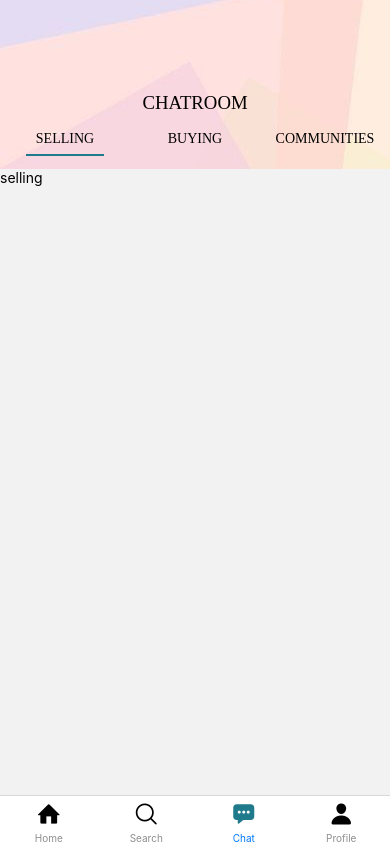
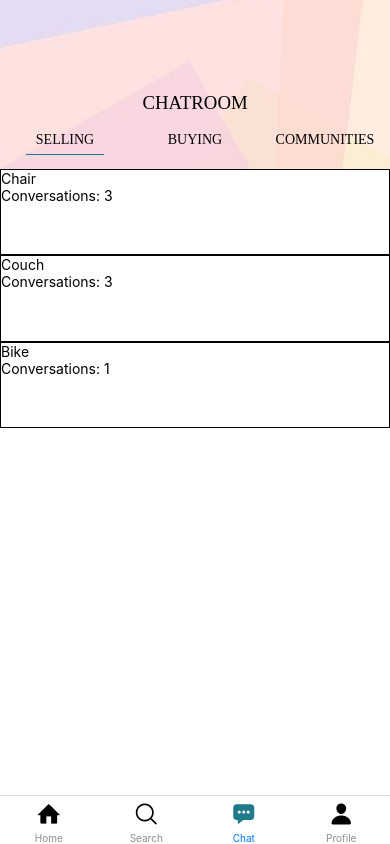
Before and after one commit to AGUPTA375/kandidat-frontend, a React Native app in the folder src/: screen /Chat in a window 390 px wide. Built offline with nearby package versions, Linux system fonts and the light colour scheme.

Commit message:
communities tabs

```diff
--- a/src/components/ChatHeader.js
+++ b/src/components/ChatHeader.js
@@ -50,7 +50,7 @@ const styles = StyleSheet.create({
     title: {
         fontFamily: "TharLon",
         fontSize: windowHeight/45,
-        marginBottom: "4%"
+        marginBottom: "4%",
     },
     headerButton: {
         width: windowWidth/3,
@@ -67,10 +67,10 @@ const styles = StyleSheet.create({
     },
     headerText: {
         fontFamily: "TharLon",
-        marginTop: 0
     },
     headerUnderLine: {
         width: windowWidth/5,
-        height: 2,
-        marginTop: "5%"}
+        height: 1,
+        marginTop: "5%"
+    }
 })
--- /dev/null
+++ b/src/components/JoinCommunity.js
@@ -0,0 +1,14 @@
+import { StyleSheet, Text, View, Dimensions, FlatList, TouchableOpacity } from 'react-native';
+import { useState, useEffect } from "react"
+
+// Window dimensions
+const windowWidth = Dimensions.get('window').width;
+const windowHeight = Dimensions.get('window').height;
+
+export default function JoinCommunity(props) {
+    return (
+        <View>
+            <Text>join</Text>
+        </View>
+    )
+}
--- /dev/null
+++ b/src/components/MyCommunities.js
@@ -0,0 +1,85 @@
+import { StyleSheet, Text, View, Dimensions, FlatList, TouchableOpacity } from 'react-native';
+import { useState, useEffect } from "react"
+
+// Window dimensions
+const windowWidth = Dimensions.get('window').width;
+const windowHeight = Dimensions.get('window').height;
+
+export default function MyCommunities(props) {
+    var colors = ["#83B692", "#F9ADA0", "#F9627D", "#C65B7C", "#5B3758"]
+
+    var DATA = [
+        {
+            id: 0,
+            title: "#Football"
+        },
+        {
+            id: 1,
+            title: "#Politics"
+        },
+        {
+            id: 2,
+            title: "#Random"
+        },
+        {
+            id: 3,
+            title: "#Memes"
+        }
+    ]
+
+    return(
+        <FlatList
+            data={DATA}
+            renderItem={({ item }) => {
+                return(
+                    <View style={styles.list}>
+                        <TouchableOpacity style={[styles.button, {backgroundColor: colors[item.id % colors.length]}]}>
+                            <Text style={styles.comstext}>{item.title}</Text>
+                        </TouchableOpacity>
+
+                    </View>
+                )
+            }}>
+        </FlatList>
+    )
+}
+
+const styles = StyleSheet.create({
+    root: {
+        width: windowWidth,
+        height: windowHeight,
+        backgroundColor: "white"
+    },
+    button: {
+        width: windowWidth*0.9,
+        height: windowHeight*0.1,
+        justifyContent: "center",
+        alignItems:"center",
+        borderRadius: 10
+
+    },
+    list: {
+        alignItems:"center",
+        marginTop:"5%"
+    },
+    comstext: {
+        fontSize: windowHeight/40
+    },
+    my_join_com: {
+        flexDirection: "row",
+        justifyContent:"space-around",
+        marginTop: "5%",
+        marginBottom: "2%"
+    },
+    com_buttons: {
+        width: windowWidth*0.4,
+        height: windowHeight*0.04,
+        justifyContent:"center",
+        alignItems:"center",
+    },
+    line: {
+        height:1,
+        width: windowWidth*0.3,
+        alignSelf:"center"
+    }
+})
--- a/src/screens/Chat.js
+++ b/src/screens/Chat.js
@@ -21,7 +21,7 @@ export default function Chat(props) {
         )
     } else {
         return (
-            <CommunitiesChat screen={"communities"}/>
+            <CommunitiesChat screen={"communities"} com={"my"}/>
         )
     }
 
--- a/src/screens/CommunitiesChat.js
+++ b/src/screens/CommunitiesChat.js
@@ -1,9 +1,131 @@
-import { StyleSheet, Text, View } from 'react-native';
+import { StyleSheet, Text, View, Dimensions, FlatList, TouchableOpacity } from 'react-native';
+import { useState, useEffect } from "react"
+
+import MyCommunities from '../components/MyCommunities';
+import JoinCommunity from '../components/JoinCommunity';
+
+// Window dimensions
+const windowWidth = Dimensions.get('window').width;
+const windowHeight = Dimensions.get('window').height;
 
 export default function CommunitiesChat(props) {
-    return (
-        <View>
-            <Text>{props.screen}</Text>
-        </View>
-    )
+
+    var colors = ["#83B692", "#F9ADA0", "#F9627D", "#C65B7C", "#5B3758"]
+
+    var DATA = [
+        {
+            id: 0,
+            title: "#Football"
+        },
+        {
+            id: 1,
+            title: "#Politics"
+        },
+        {
+            id: 2,
+            title: "#Random"
+        },
+        {
+            id: 3,
+            title: "#Memes"
+        }
+    ]
+
+    // States
+    const [line, setLine] = useState(props.com)
+
+    if (line === "my") {
+        return (
+            <View style={styles.root}>
+                <View style={styles.my_join_com}>
+
+                    <View>
+                        {/* My communities */}
+                        <TouchableOpacity style={styles.com_buttons} onPress={() => {setLine("my")}}>
+                            <Text style={{fontSize: windowHeight/50}}>My communities</Text>
+                        </TouchableOpacity>
+                        <View style={[styles.line, {backgroundColor: line === "my" ? "#1F7A8C" : "transparent"}]}></View>
+                    </View>
+
+                    <View>
+                        {/* Join new community */}
+                        <TouchableOpacity style={styles.com_buttons} onPress={() => {setLine("join")}}>
+                            <Text style={{fontSize: windowHeight/50}}>Join new community</Text>
+                        </TouchableOpacity>
+                        <View style={[styles.line, {backgroundColor: line === "join" ? "#1F7A8C" : "transparent"}]}></View>
+                    </View>
+
+                </View>
+
+            <MyCommunities />
+            </View>
+        )
+    } else {
+        return (
+            <View style={styles.root}>
+                <View style={styles.my_join_com}>
+
+                    <View>
+                        {/* My communities */}
+                        <TouchableOpacity style={styles.com_buttons} onPress={() => {setLine("my")}}>
+                            <Text style={{fontSize: windowHeight/50}}>My communities</Text>
+                        </TouchableOpacity>
+                        <View style={[styles.line, {backgroundColor: line === "my" ? "#1F7A8C" : "transparent"}]}></View>
+                    </View>
+
+                    <View>
+                        {/* Join new community */}
+                        <TouchableOpacity style={styles.com_buttons} onPress={() => {setLine("join")}}>
+                            <Text style={{fontSize: windowHeight/50}}>Join new community</Text>
+                        </TouchableOpacity>
+                        <View style={[styles.line, {backgroundColor: line === "join" ? "#1F7A8C" : "transparent"}]}></View>
+                    </View>
+
+                </View>
+
+            <JoinCommunity />
+            </View>
+        )
+    }
+
 }
+
+const styles = StyleSheet.create({
+    root: {
+        width: windowWidth,
+        height: windowHeight,
+        backgroundColor: "white"
+    },
+    button: {
+        width: windowWidth*0.9,
+        height: windowHeight*0.1,
+        justifyContent: "center",
+        alignItems:"center",
+        borderRadius: 10
+
+    },
+    list: {
+        alignItems:"center",
+        marginTop:"5%"
+    },
+    comstext: {
+        fontSize: windowHeight/40
+    },
+    my_join_com: {
+        flexDirection: "row",
+        justifyContent:"space-around",
+        marginTop: "5%",
+        marginBottom: "2%"
+    },
+    com_buttons: {
+        width: windowWidth*0.4,
+        height: windowHeight*0.04,
+        justifyContent:"center",
+        alignItems:"center",
+    },
+    line: {
+        height:1,
+        width: windowWidth*0.3,
+        alignSelf:"center"
+    }
+})
--- a/src/screens/SellingChat.js
+++ b/src/screens/SellingChat.js
@@ -1,9 +1,62 @@
-import { StyleSheet, Text, View } from 'react-native';
+import { StyleSheet, Text, View, FlatList, Dimensions, TouchableOpacity } from 'react-native';
+
+// Window dimensions
+const windowWidth = Dimensions.get('window').width;
+const windowHeight = Dimensions.get('window').height;
 
 export default function SellingChat(props) {
+
+    var DATA = [
+        {
+            id: 0,
+            title: "Chair",
+            no_convs: 3
+        },
+        {
+            id: 1,
+            title: "Couch",
+            no_convs: 3
+        },
+        {
+            id: 2,
+            title: "Bike",
+            no_convs: 1
+        }
+    ]
+
     return (
-        <View>
-            <Text>{props.screen}</Text>
+        <View style={styles.root}>
+            <FlatList
+            data={DATA}
+            renderItem={({ item }) => {
+                return (
+                    <View style={styles.list}>
+                        <TouchableOpacity style={styles.button}>
+                            <Text>{item.title}</Text>
+                            <Text>Conversations: {item.no_convs}</Text>
+                        </TouchableOpacity>
+                    </View>
+                )
+            }}>
+
+            </FlatList>
         </View>
     )
 }
+
+const styles = StyleSheet.create({
+    root: {
+        width: windowWidth,
+        height: windowHeight,
+        backgroundColor: "white"
+    },
+    list: {
+        borderColor: "black",
+        borderWidth: 1,
+    },
+    button: {
+        width: windowWidth,
+        height: windowHeight/10,
+
+    }
+})
```
